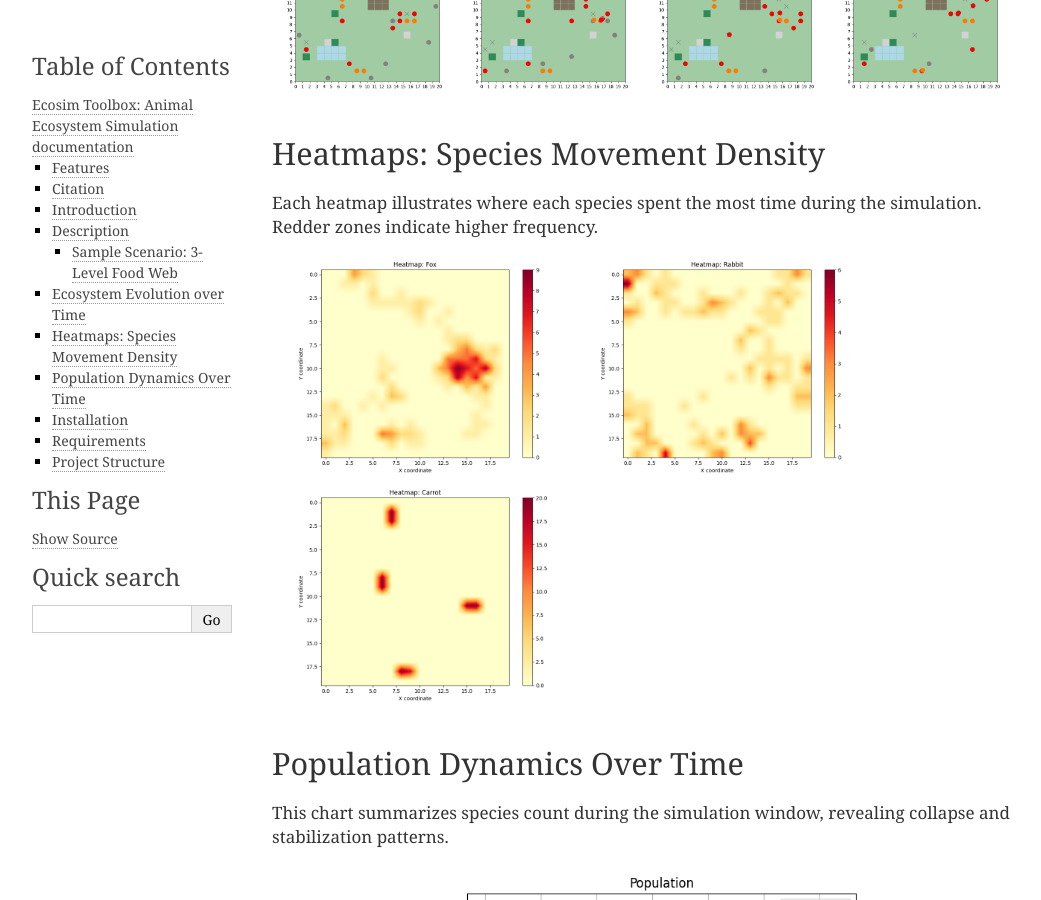
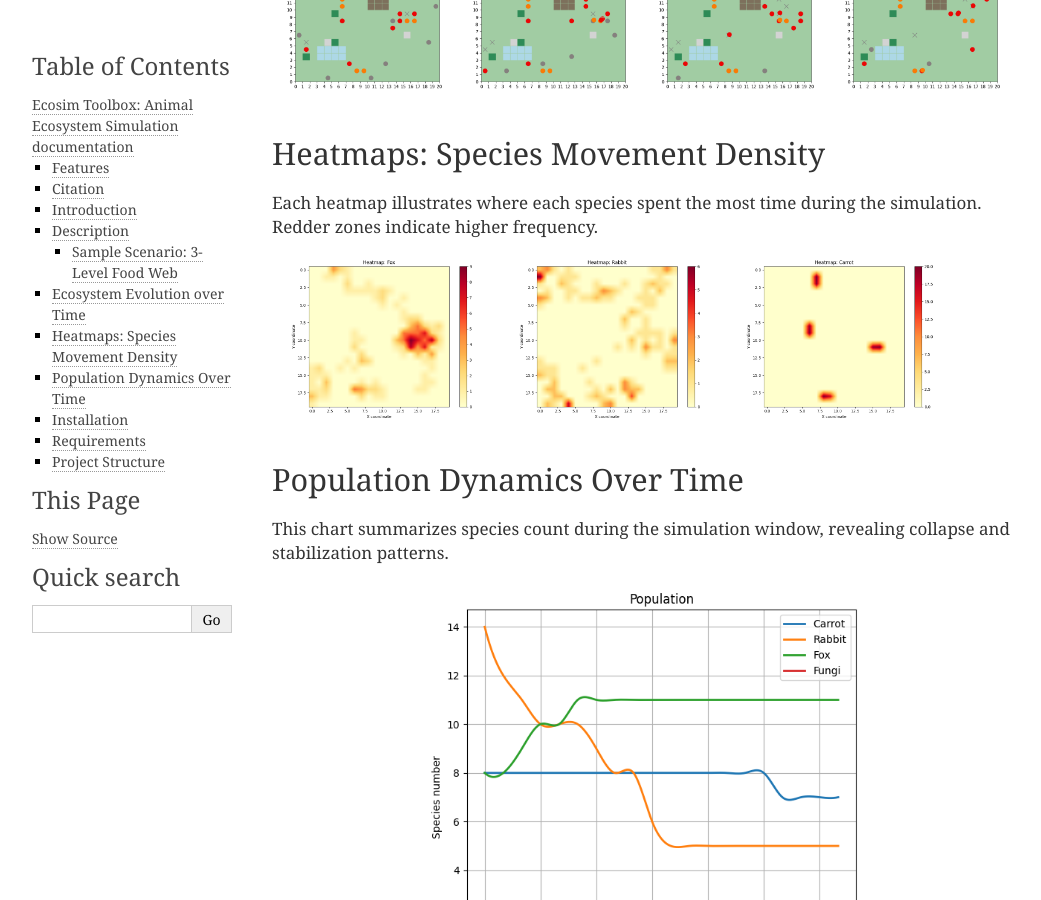
Before and after one commit to schan45/ecosim, a Sphinx documentation site: the page built from docs/index.rst, in a window 1280 px wide and 900 px high, scrolled down 2686 px. Shown: the whole window, without its empty margins (106-1147 px from the left). Built offline with Sphinx 7.4.7, drawn with Linux system fonts in a browser that asks for light colours.

Commit message:
Update index.rst

```diff
--- a/docs/index.rst
+++ b/docs/index.rst
@@ -115,11 +115,11 @@ Heatmaps: Species Movement Density
 Each heatmap illustrates where each species spent the most time during the simulation. Redder zones indicate higher frequency.
 
 .. image:: img/heatmap_fox.png
-   :width: 40%
+   :width: 30%
 .. image:: img/heatmap_rabbit.png
-   :width: 40%
+   :width: 30%
 .. image:: img/heatmap_carrot.png
-   :width: 40%
+   :width: 30%
 
 Population Dynamics Over Time
 -----------------------------
```
